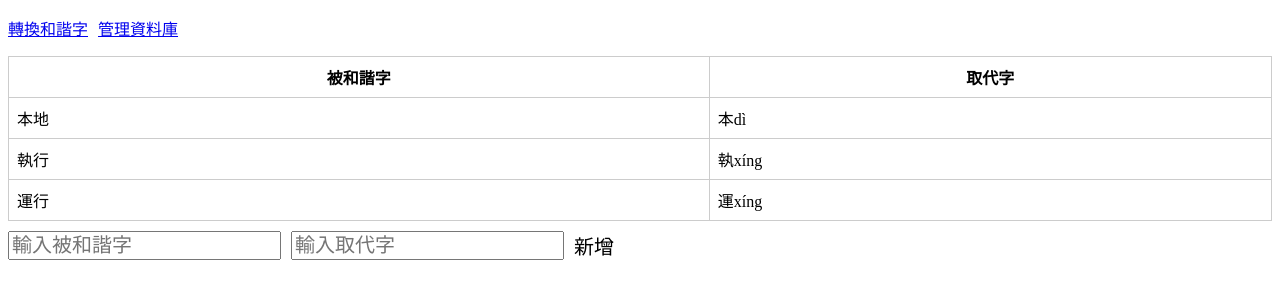
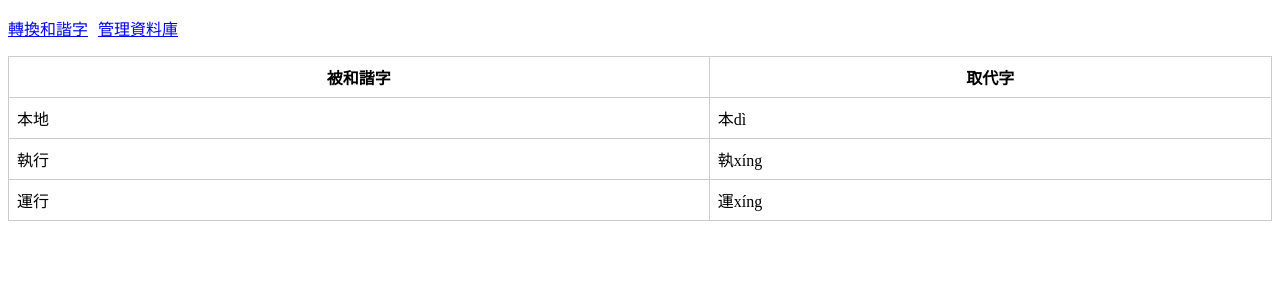
Before and after one commit to LucindaHe/replace_word, a Vue app: page /manage in a window 1280 px wide. Shown: the top 300 px of the page. Built offline with nearby package versions, Linux system fonts and the light colour scheme.

Commit message:
Remove input

```diff
--- a/src/views/ManageData.vue
+++ b/src/views/ManageData.vue
@@ -16,7 +16,7 @@
         </tbody>
       </table>
 
-      <div class="horizontal_list">
+      <!-- <div class="horizontal_list">
         <input
           class="textSize"
           type="text"
@@ -30,7 +30,7 @@
           placeholder="輸入取代字"
         />
         <div @click="addData">新增</div>
-      </div>
+      </div> -->
     </div>
   </div>
 </template>
```
